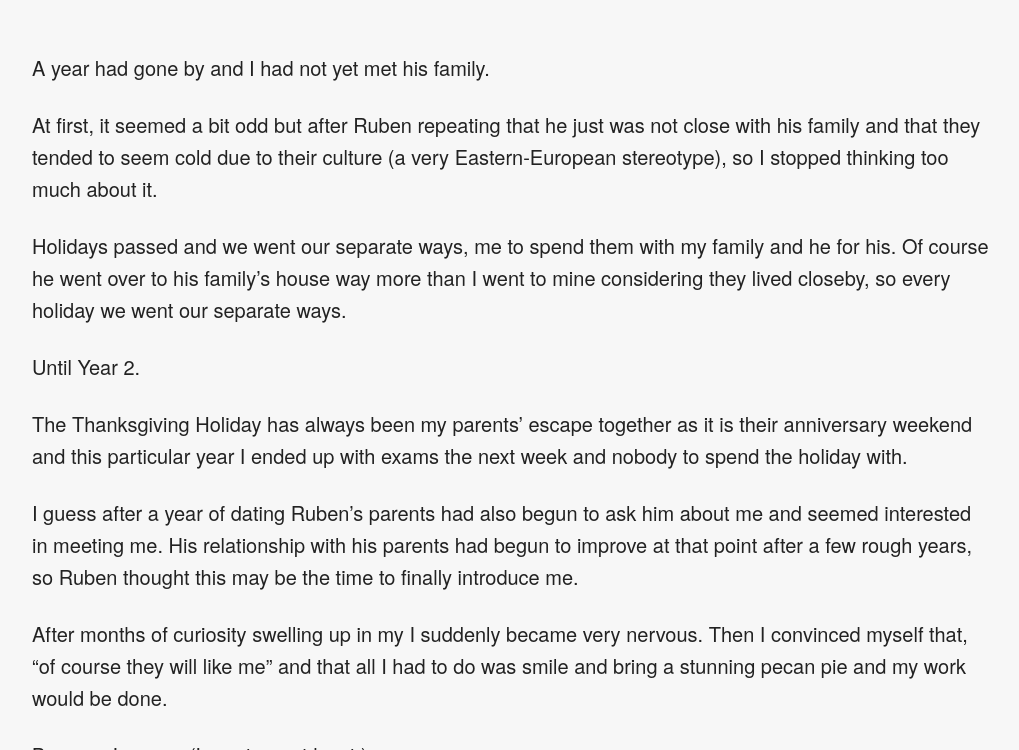
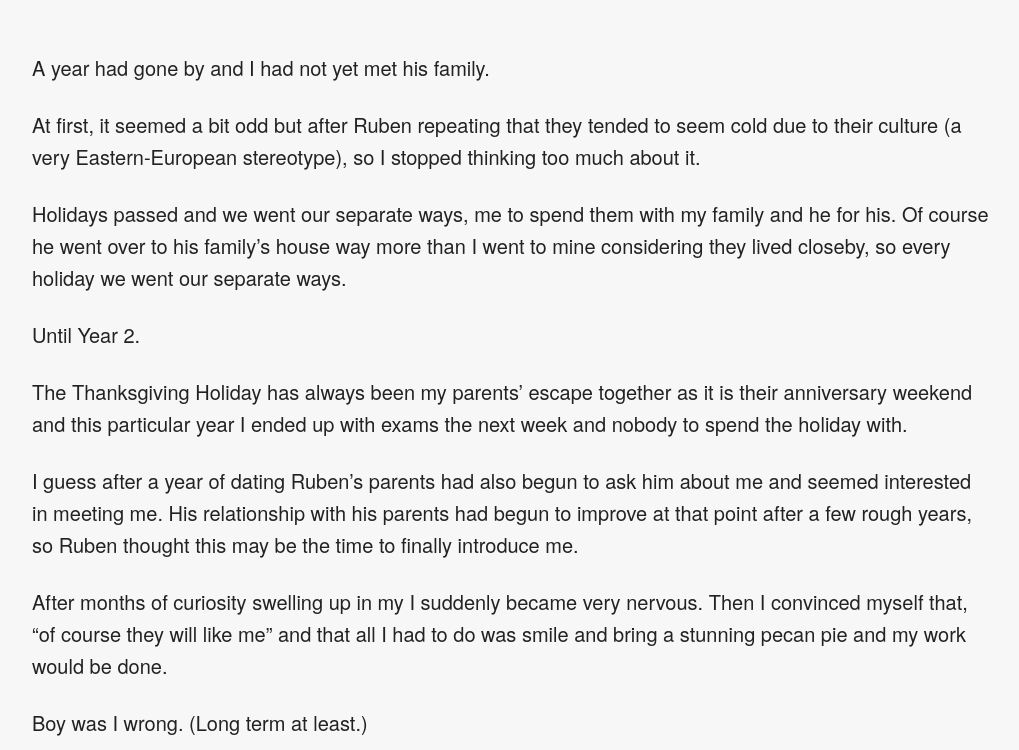
Before and after one commit to RubenSandwich/EdibleEms, a Jekyll site: the page built from _posts/2016-12-09-meeting-family.md, in a window 1280 px wide and 900 px high, scrolled down 1718 px, cut to the strip 150-900 px from the top of the window. Shown: the whole strip, without its empty margins (128-1147 px from the left). Built offline with Jekyll 4.4.1, drawn with Linux system fonts in a browser that asks for light colours; comment, search, counter and statistics services are not loaded.

Commit message:
Update 2016-12-09-meeting-family.md

```diff
--- a/_posts/2016-12-09-meeting-family.md
+++ b/_posts/2016-12-09-meeting-family.md
@@ -26,7 +26,7 @@
 
 
 
-At first, it seemed a bit odd but after Ruben repeating that he just was not close with his family and that they tended to seem cold due to their culture (a very Eastern-European stereotype), so I stopped thinking too much about it.
+At first, it seemed a bit odd but after Ruben repeating that they tended to seem cold due to their culture (a very Eastern-European stereotype), so I stopped thinking too much about it.
 
 
 
```
